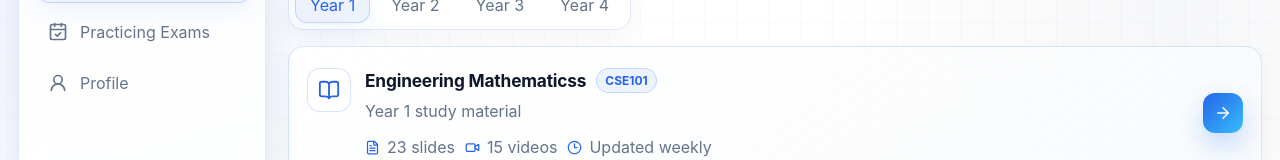
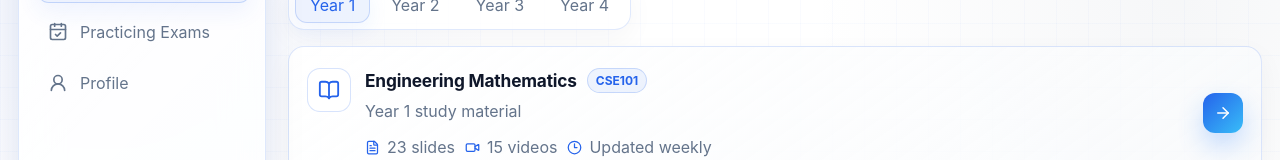
Before and after one commit to Aasa89048/EduStack, a Next.js app: page /courses in a window 1280 px wide. Shown: the part 169-329 px from the top of the page. Built offline with nearby package versions, Linux system fonts and the light colour scheme.

Commit message:
trigger build

```diff
--- a/app/courses/page.js
+++ b/app/courses/page.js
@@ -9,7 +9,7 @@ const program = [
   {
     year: 1,
     courses: [
-      { title: "Engineering Mathematicss", code: "CSE101", materials: "23 slides", videos: "15 videos" },
+      { title: "Engineering Mathematics", code: "CSE101", materials: "23 slides", videos: "15 videos" },
       { title: "Programming in C", code: "CSE102", materials: "14 slides", videos: "10 videos" },
       { title: "Digital Logic Design", code: "CSE103", materials: "9 slides", videos: "6 videos" },
       { title: "Data Structures", code: "CSE104", materials: "16 slides", videos: "12 videos" },
```
